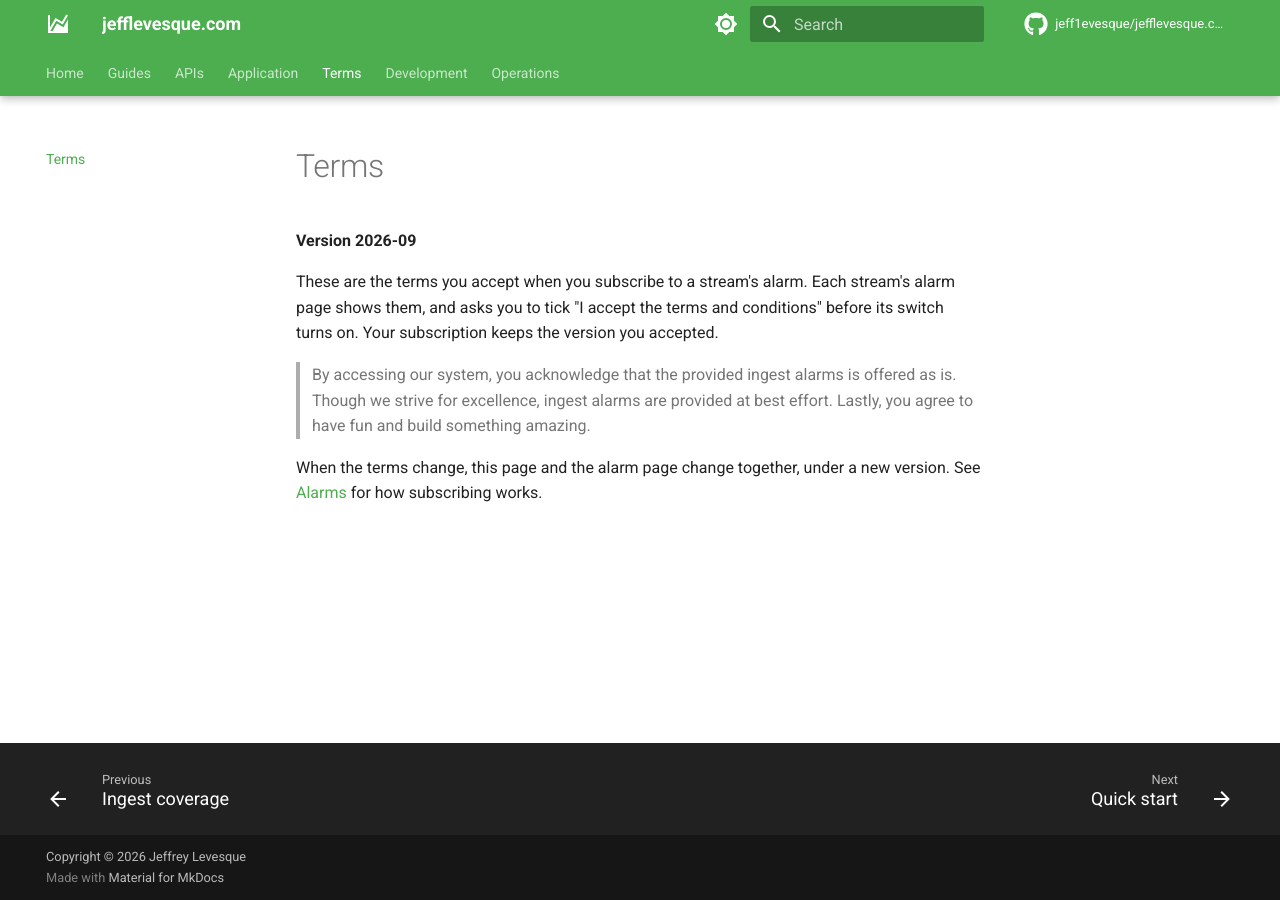
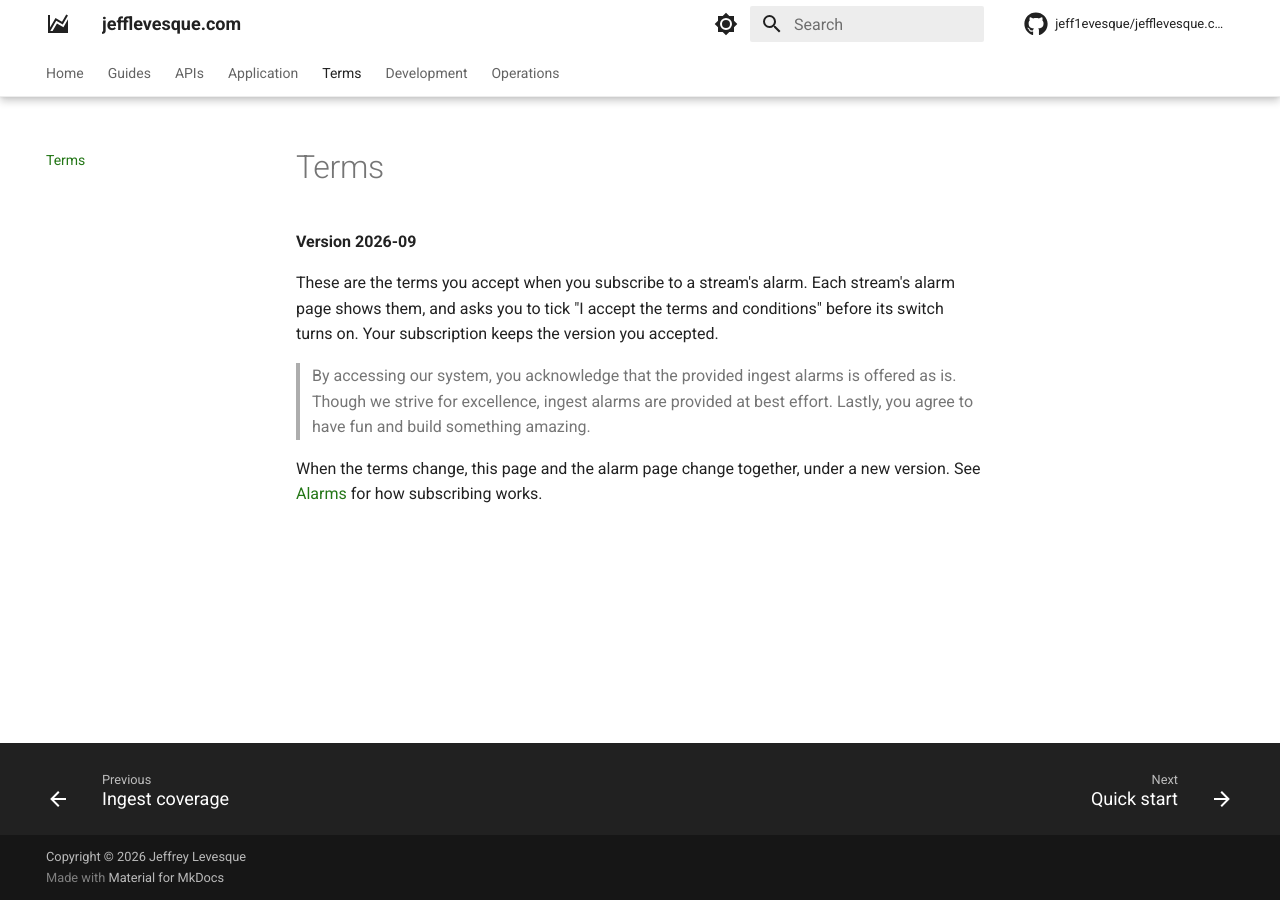
Before and after one commit to jeff1evesque/jefflevesque.com, an MkDocs documentation site: the page built from documentation/terms.md, in a window 1280 px wide. Built offline with MkDocs 1.6.1 and Material for MkDocs 9.7.7, drawn with Linux system fonts in a browser that asks for light colours; comment, search, counter and statistics services are not loaded.

Commit message:
#204: mkdocs.yml, a white header by day and near-black by night, and theme.css

```diff
--- a/mkdocs.yml
+++ b/mkdocs.yml
@@ -35,6 +35,15 @@ validation:
   unrecognized_links: warn
   anchors: warn
 
+##
+## The header is white by day and near-black by night, as the site's own is
+## (#204): Material's green one put white text on a light green, at 2.8:1. With a
+## white or a black header, Material draws links blue, so theme.css draws them in
+## the site's greens instead.
+##
+extra_css:
+  - stylesheets/theme.css
+
 theme:
   name: material
   icon:
@@ -43,14 +52,14 @@ theme:
   palette:
     - media: "(prefers-color-scheme: light)"
       scheme: default
-      primary: green
+      primary: white
       accent: green
       toggle:
         icon: material/brightness-7
         name: Switch to dark mode
     - media: "(prefers-color-scheme: dark)"
       scheme: slate
-      primary: green
+      primary: black
       accent: green
       toggle:
         icon: material/brightness-4
```
